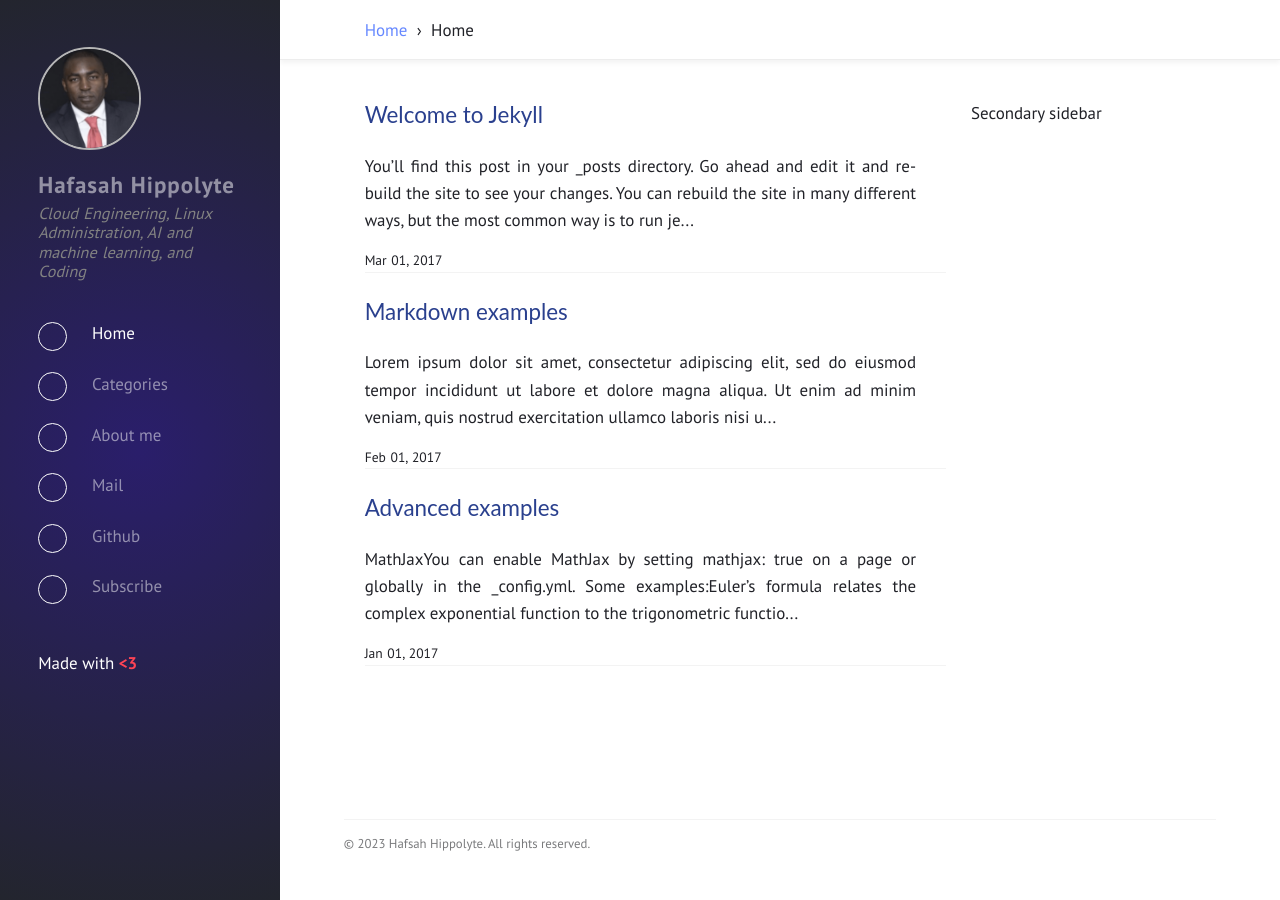
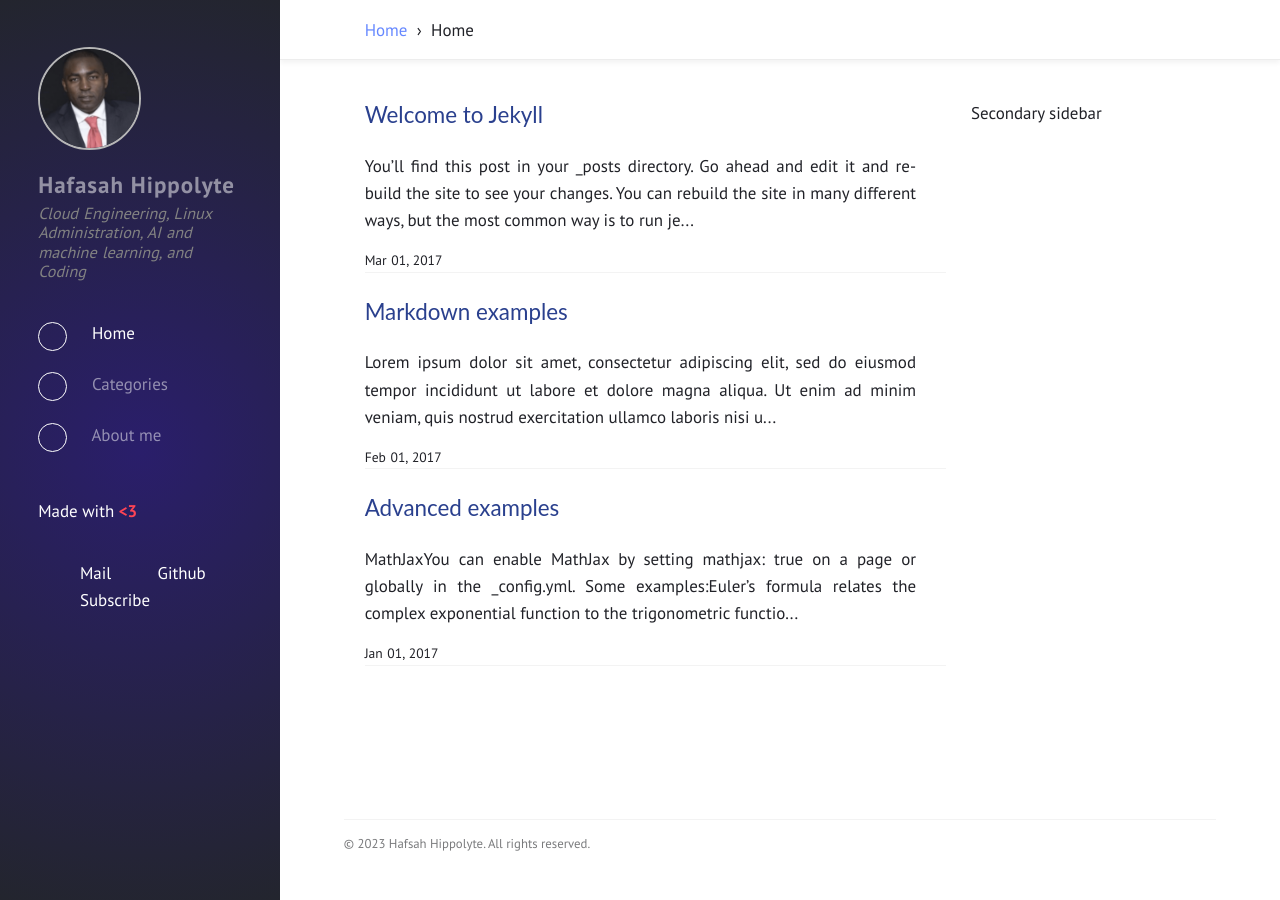
Before and after one commit to hfasah/hfasah.github.io, a Jekyll site: the page built from index.html, in a window 1280 px wide. Built offline with Jekyll 4.4.1, drawn with Linux system fonts in a browser that asks for light colours.

Commit message:
Update sidebar.html

```diff
--- a/_includes/sidebar.html
+++ b/_includes/sidebar.html
@@ -22,6 +22,11 @@
       <span aria-hidden="true">{{ title }}</span>
     </a>
   {%- endfor -%}
+
+  </nav>
+  <div class="description">{{ site.description }}</div>
+
+  <div class="sidebar-bottom-link">
       {%- for item in site.external -%}
         {%- assign node = site.pages | where: "name", item.file | first -%}
         {%- assign url = item.url | default: node.url -%}
@@ -32,6 +37,5 @@
           <span aria-hidden="true">{{ title }}</span>
         </a>
       {%- endfor -%}
-  </nav>
-  <div class="description">{{ site.description }}</div>
+  </div>
 </aside>
```
Lines whose indentation alone changed are shown as unchanged.
